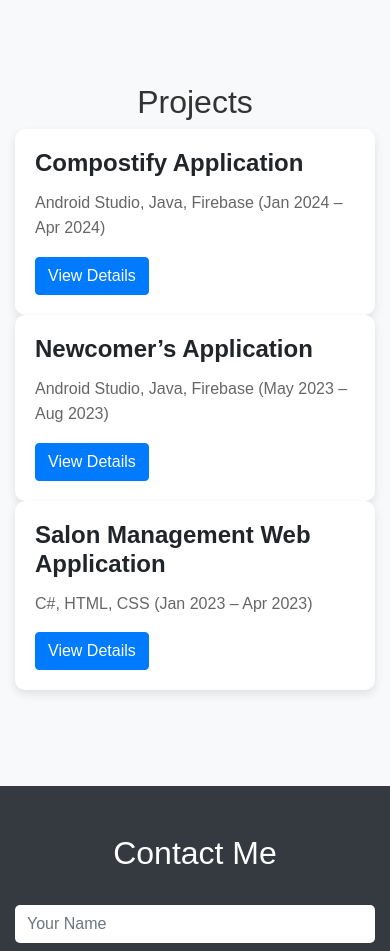
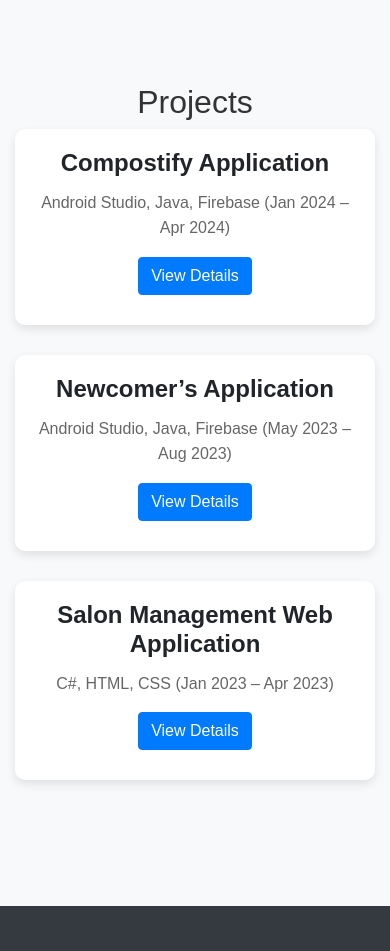
Before and after one commit to RiddhiMakwana301/RiddhiMakwana.github.io, a plain HTML site: page index.html in a window 390 px wide. Shown: the part 1980-2931 px from the top of the page. Drawn offline with nearby package versions, Linux system fonts and the light colour scheme.

Commit message:
Project section error fixed

```diff
--- a/style.css
+++ b/style.css
@@ -115,6 +115,20 @@ section.bg-dark .btn {
 .card-img-top {
     border-radius: 10px;
 }
+#projects .card {
+    margin-bottom: 30px;
+}
+
+@media (max-width: 767px) {
+    #projects .card-body {
+        text-align: center;
+    }
+    #projects .btn {
+        display: block;
+        margin: 10px auto;
+    }
+}
+
 
 /* Footer Section */
 footer {
```
